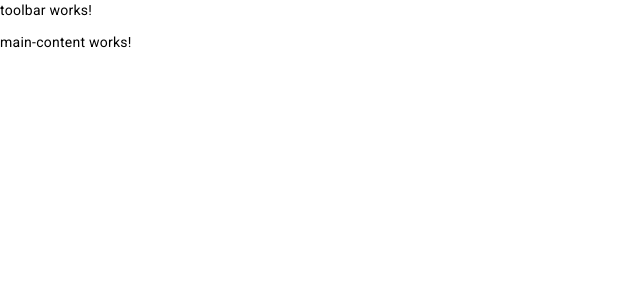
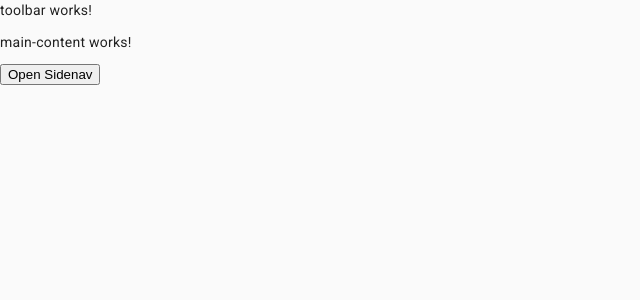
Before and after one commit to CosmicPhoenix2029/ticketManager, an Angular app: page /ticketmanager in a window 1280 px wide. Shown: the top 300 px of the page, without its empty margins (0-640 px from the left). Built offline with nearby package versions, Linux system fonts and the light colour scheme.

Commit message:
structured the sidenav component

```diff
--- a/src/app/shared/material.module.ts
+++ b/src/app/shared/material.module.ts
@@ -1,12 +1,12 @@
 import { NgModule } from '@angular/core';
 import { CommonModule } from '@angular/common';
-
+import {MatSidenavModule} from '@angular/material/sidenav';
 
 
 @NgModule({
   declarations: [],
   exports: [
-
+    MatSidenavModule,
   ]
 })
 export class MaterialModule { }
--- a/src/app/ticketmanager/components/sidenav/sidenav.component.html
+++ b/src/app/ticketmanager/components/sidenav/sidenav.component.html
@@ -1,2 +1,10 @@
-<app-toolbar></app-toolbar>
-<router-outlet></router-outlet>
+<mat-sidenav-container class="app-sidenav-container">
+    <mat-sidenav #sidenav class="app-sidenav">Sidenav content</mat-sidenav>
+    <mat-sidenav-content class="app-sidenav-content">
+        <app-toolbar></app-toolbar>
+        <router-outlet></router-outlet>
+        <button type="button" mat-button (click)="sidenav.open()">
+            Open Sidenav
+        </button>
+    </mat-sidenav-content>
+</mat-sidenav-container>
--- a/src/app/ticketmanager/components/sidenav/sidenav.component.scss
+++ b/src/app/ticketmanager/components/sidenav/sidenav.component.scss
@@ -0,0 +1,22 @@
+//styling of the overall container structure
+.app-sidenav-container {
+    flex: 1;
+    position: fixed;
+    width: 100%;
+    height: 100%;
+    min-width: 100%;
+    min-height: 100%;
+}
+
+//styling of the items inside the sidenav
+.app.sidenav-content {
+    display: flex;
+    height: 100%;
+    align-items: center;
+    justify-content: center;
+}
+
+//styling of the sidenav itself
+.app-sidenav {
+    width: 240px;
+}
```
